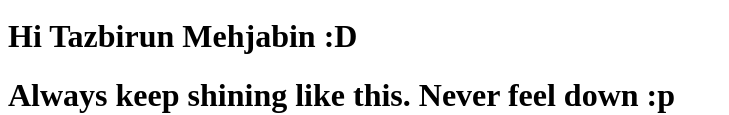
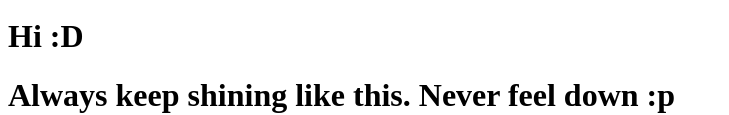
Before and after one commit to abidh8820/abidh8820.github.io, a plain HTML site: page index.html in a window 1280 px wide. Shown: the part 311-426 px from the top of the page, without its empty margins (0-729 px from the left). Drawn offline with Linux system fonts and the light colour scheme.

Commit message:
Update index.html

```diff
--- a/index.html
+++ b/index.html
@@ -4,7 +4,7 @@
 
 <body>
         <img src="https://media.tenor.com/images/cf4d66cb2fcfeb90766bd2683c73179b/tenor.gif">
-<h1>Hi Tazbirun Mehjabin :D</h1>
+<h1>Hi :D</h1>
 <h1>Always keep shining like this. Never feel down :p</h1>
 <img src="https://scx2.b-cdn.net/gfx/news/hires/2019/sunflowers.jpg"  >
     </body>
```
